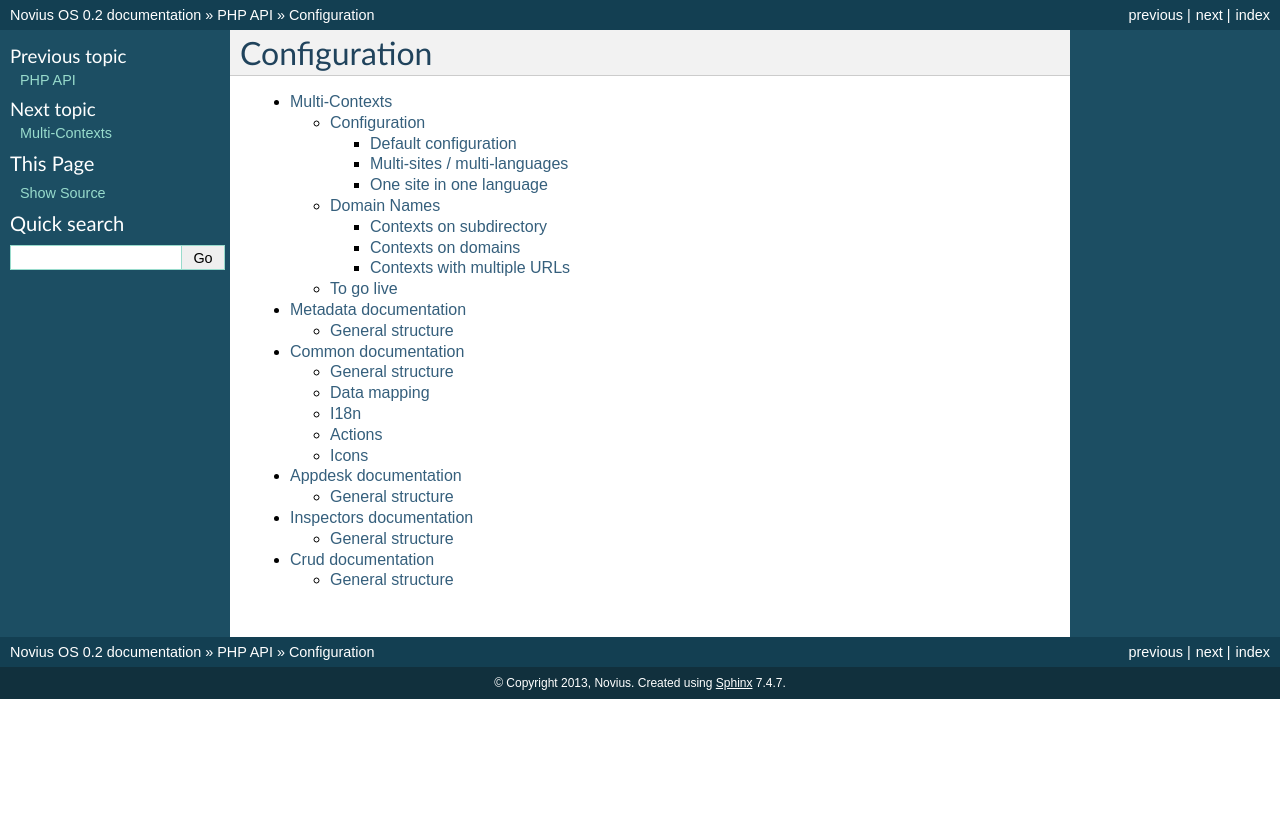
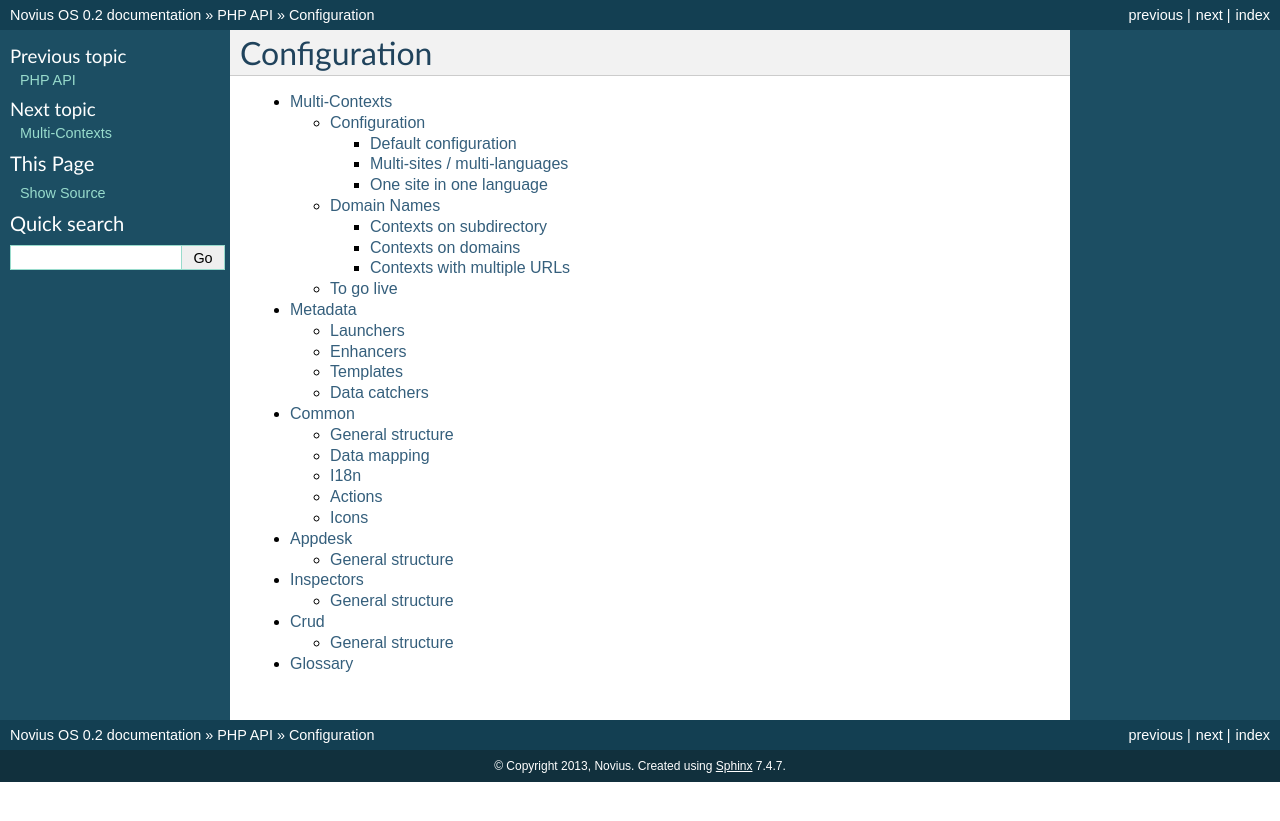
Before and after one commit to vrcAlbert/documentation-api, a Sphinx documentation site: the page built from source/php/configuration/index.rst, in a window 1280 px wide. Shown: the top 821 px of the page. Built offline with Sphinx 7.4.7, drawn with Linux system fonts in a browser that asks for light colours; pages that are not in the unit, such as notebooks, are missing from menus.

Commit message:
Metadata

```diff
--- a/source/php/behaviours/urlenhancer.rst
+++ b/source/php/behaviours/urlenhancer.rst
@@ -1,3 +1,5 @@
+.. _php/behaviours/urlenhancer:
+
 Urlenhancer
 ###########
 
--- a/source/php/configuration/appdesk/index.rst
+++ b/source/php/configuration/appdesk/index.rst
@@ -1,5 +1,5 @@
-Appdesk documentation
-#####################
+Appdesk
+#######
 
 .. toctree::
 
--- a/source/php/configuration/common/index.rst
+++ b/source/php/configuration/common/index.rst
@@ -1,5 +1,5 @@
-Common documentation
-####################
+Common
+######
 
 .. toctree::
 
--- a/source/php/configuration/crud/index.rst
+++ b/source/php/configuration/crud/index.rst
@@ -1,5 +1,5 @@
-Crud documentation
-##################
+Crud
+####
 
 .. toctree::
 
--- a/source/php/configuration/index.rst
+++ b/source/php/configuration/index.rst
@@ -4,8 +4,9 @@ Configuration
 .. toctree::
 
 	multi_context
-	metadata/index.rst
-	common/index.rst
-	appdesk/index.rst
-	inspector/index.rst
-	crud/index.rst
+	metadata
+	common/index
+	appdesk/index
+	inspector/index
+	crud/index
+	glossary
--- a/source/php/configuration/inspector/index.rst
+++ b/source/php/configuration/inspector/index.rst
@@ -1,5 +1,5 @@
-Inspectors documentation
-########################
+Inspectors
+##########
 
 .. toctree::
 
--- a/source/php/configuration/metadata/general_structure.rst
+++ /dev/null
@@ -1,2 +0,0 @@
-General structure
-#################
--- a/source/php/configuration/metadata/index.rst
+++ /dev/null
@@ -1,6 +0,0 @@
-Metadata documentation
-######################
-
-.. toctree::
-
-	general_structure
```
Also changed, not shown: source/php/configuration/glossary.rst (added, +16 -0 lines), source/php/configuration/metadata.rst (added, +157 -0 lines), source/php/configuration/images/metadata_enhancer.png (added).
